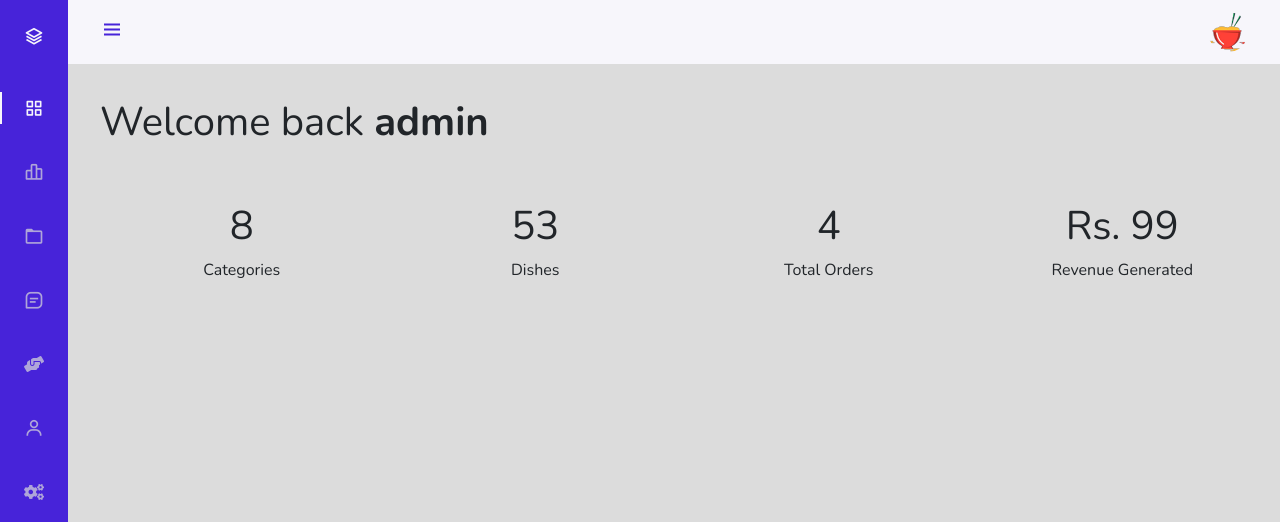
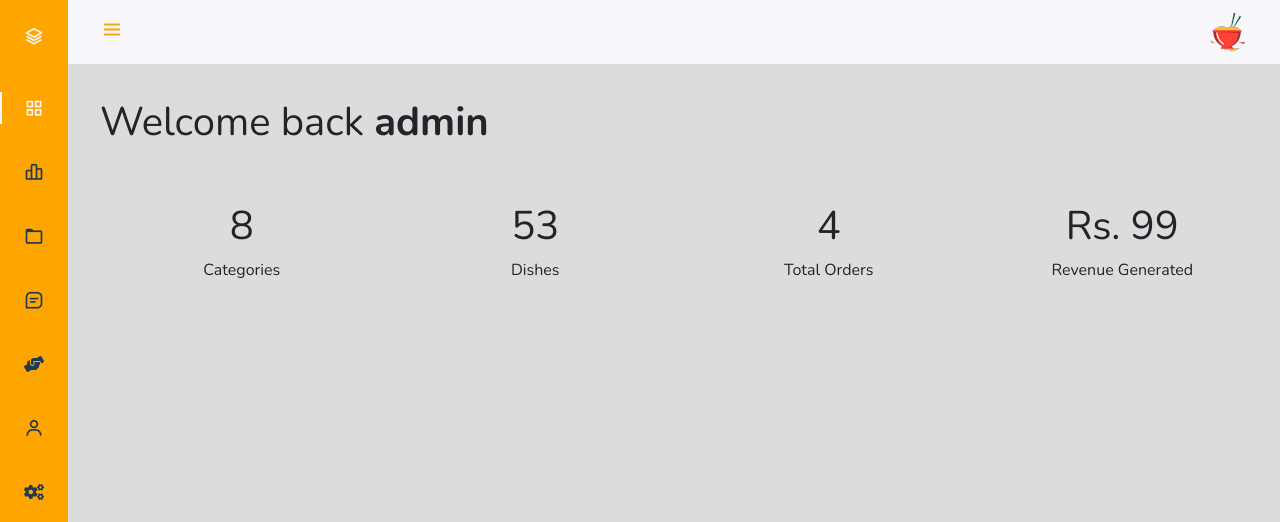
Before and after one commit to karanjain-ops/FoodEsy, a PHP site: page /FoodEsy/admin/index.php in a window 1280 px wide. Shown: the top 522 px of the page. Run offline with PHP 8.4, Linux system fonts and the light colour scheme; a user stored in the database is signed in; data comes from the database, SQL or seed files in the repository; some libraries are stand-ins or nearby versions.

Commit message:
css changes

```diff
--- a/admin/assetsForSideBar/css/styles.css
+++ b/admin/assetsForSideBar/css/styles.css
@@ -7,8 +7,8 @@
   --nav-width: 68px;
 
   /*===== Colors =====*/
-  --first-color: #4723D9;
-  --first-color-light: #AFA5D9;
+  --first-color: orange;
+  --first-color-light: #1d3b57;
   --white-color: #F7F6FB;
 
   /*===== Font and typography =====*/
```
